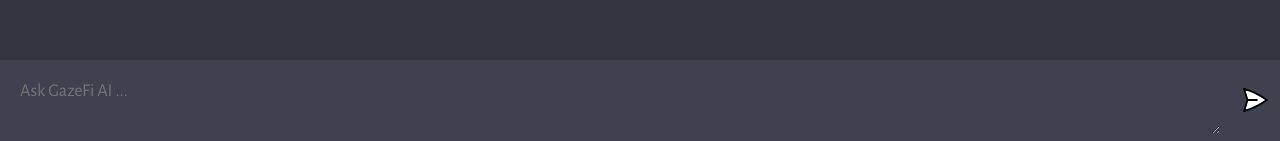
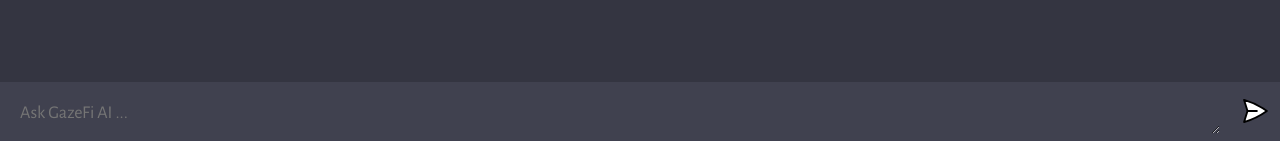
Before and after one commit to rachelnguyen/gazefiai, a website built with Vite: page client/index.html in a window 1280 px wide. Shown: the part 656-797 px from the top of the page. Built offline with nearby package versions, Linux system fonts and the light colour scheme.

Commit message:
Update index.html

```diff
--- a/client/index.html
+++ b/client/index.html
@@ -12,7 +12,7 @@
       <div id="chat_container"></div>
 
       <form>
-        <textarea name="prompt" rows="2" cols="100" placeholder="Ask GazeFi AI ..."></textarea><br />
+        <textarea name="prompt" rows="1" cols="1" placeholder="Ask GazeFi AI ..."></textarea><br />
         <button type="submit"><img src="assets/send.svg" alt="send" />
 
       </form>
```
